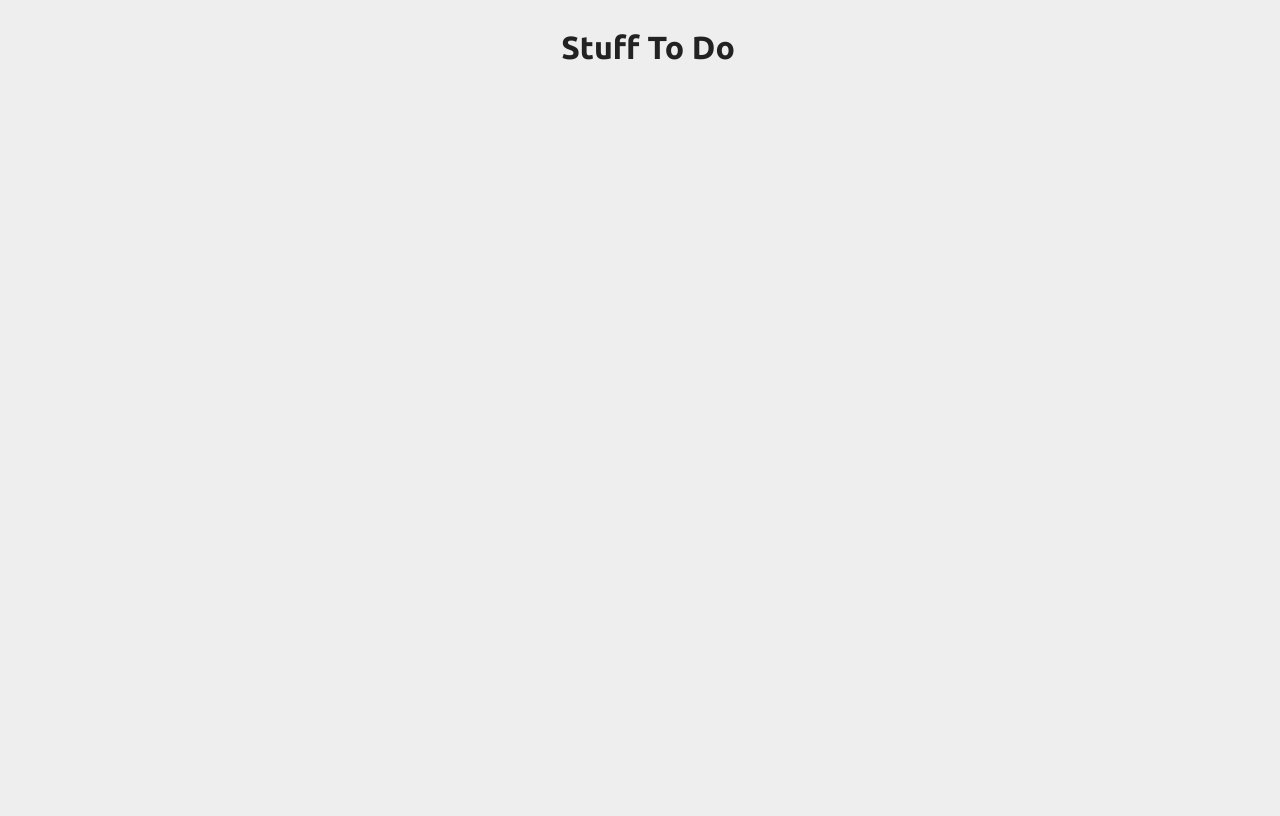
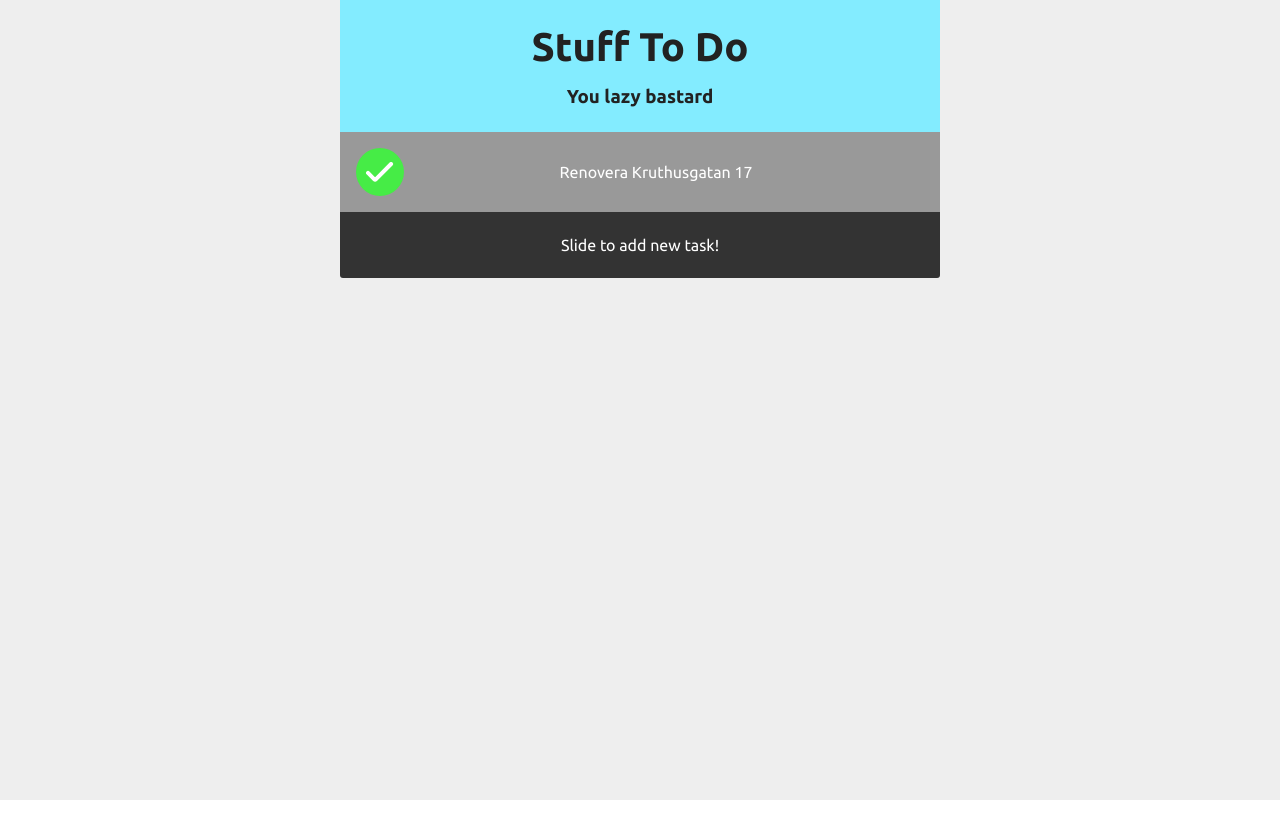
Before and after one commit to emilpee/life-organizer, a Vue app: page / in a window 1280 px wide. Shown: the top 816 px of the page. Built offline with nearby package versions, Linux system fonts and the light colour scheme.

Commit message:
Added styles on views

```diff
--- a/src/components/Todo.vue
+++ b/src/components/Todo.vue
@@ -1,15 +1,51 @@
 <template>
-  <div id="todo">
-
-  </div>
+  <article class="todo">
+    <aside class="done">
+      <img src="../assets/check.svg" alt="Check!" />
+    </aside>
+    <section class="text">
+        {{ todo.text }}
+    </section>
+  </article>
 </template>
 
 <script>
 export default {
-    name: 'todo'
+    name: 'todo',
+    data() {
+        return {
+            todo: {
+                text: 'Renovera Kruthusgatan 17',
+                done: false
+            }
+        }
+    }
 }
 </script>
 
-<style>
+<style lang="scss">
+@import '../scss/main.scss';
+
+.todo {
+    background: #999;
+    padding: 1rem;
+    color: white;
+    flex-direction: row;
+    @extend %center;
+
+    aside {
+        height: 2rem;
+        width: 2rem;
+        border-radius: 9999rem;
+        padding: .5rem;
+        background: rgb(70, 236, 70);
+        @extend %center;
+    }
+
+    .text {
+        flex: 1;
+        padding: 0 1rem 0 0;
+    }
+}
 
 </style>
--- a/src/scss/main.scss
+++ b/src/scss/main.scss
@@ -1,7 +1,14 @@
 @import url('https://fonts.googleapis.com/css?family=Ubuntu:400,500,700');
 
-:root {
-    background: #eee;
+%center {
+    display: flex;
+    align-items: center;
+    justify-content: center;
+}
+
+body {
+    margin: 0;
+    padding: 0;
 }
 
 #app {
@@ -11,4 +18,10 @@
     -moz-osx-font-smoothing: grayscale;
     text-align: center;
     color: #222;
+    background: #eee;
+
+    .btn {
+        color: white;
+        text-decoration: none;
+    }
   }
--- a/src/views/NewTodo.vue
+++ b/src/views/NewTodo.vue
@@ -1,6 +1,18 @@
 <template>
   <div id="newtodo">
+    <div class="addnew">
+      <header>
+        <h1>Add new task</h1>
+        <h3>(If you have nothing else to do)</h3>
+      </header>
+      <section class="input">
+        <input type="text" v-model="newTodo">
+      </section>
 
+      <section class="footer">
+        <a href="#" class="btn">Add new task</a>
+      </section>
+    </div>
   </div>
 </template>
 
@@ -10,6 +22,42 @@ export default {
 }
 </script>
 
-<style>
+<style lang="scss">
+@import '../scss/main.scss';
+
+#newtodo {
+    background: rgb(252, 166, 209);
+    display: flex;
+    justify-content: center;
+
+    .addnew {
+        max-width: 600px;
+        width: 100vw;
+    }
+
+}
+
+.input {
+    height: 20vh;
+    @extend %center;
+
+    input[type="text"] {
+        appearance: none;
+        margin: .5rem;
+        width: 25vw;
+        padding: .5rem;
+    }
+}
+
+.footer {
+    background: #222;
+    padding: 1.5rem;
+    @extend %center;
+    border-radius: 3px;
+
+    &:hover {
+        background: rgb(53, 202, 53);
+    }
+}
 
 </style>
--- a/src/views/Todos.vue
+++ b/src/views/Todos.vue
@@ -1,7 +1,19 @@
 <template>
   <div class="home">
-    <h1>Stuff To Do</h1>
-    <Todo />
+    <main class="todolist">
+      <header>
+          <h1>Stuff To Do</h1>
+          <h3>You lazy bastard</h3>
+      </header>
+
+      <section class="content">
+        <Todo />
+      </section>
+
+      <footer>
+        <a href="#" class="btn">Slide to add new task!</a>
+      </footer>
+    </main>
   </div>
 </template>
 
@@ -16,3 +28,45 @@ export default {
   }
 }
 </script>
+
+<style lang="scss">
+@import '../scss/main.scss';
+
+  .home {
+    display: flex;
+    flex-direction: column;
+    align-items: center;
+
+    .todolist {
+      max-width: 600px;
+      width: 100vw;
+    }
+
+    header {
+      background: rgb(131, 236, 255);
+      padding: 1rem;
+
+      h1 {
+        font-size: 2.5rem;
+      }
+
+      h1, h3 {
+        margin: 0;
+        padding: .5rem;
+      }
+
+    }
+
+      footer {
+        background: #333;
+        padding: 1.5rem;
+        border-bottom-left-radius: 3px;
+        border-bottom-right-radius: 3px;
+
+        &:hover {
+          background: rgb(252, 166, 209);
+        }
+      }
+
+  }
+</style>
```
Also changed, not shown: src/assets/check.svg (added).
